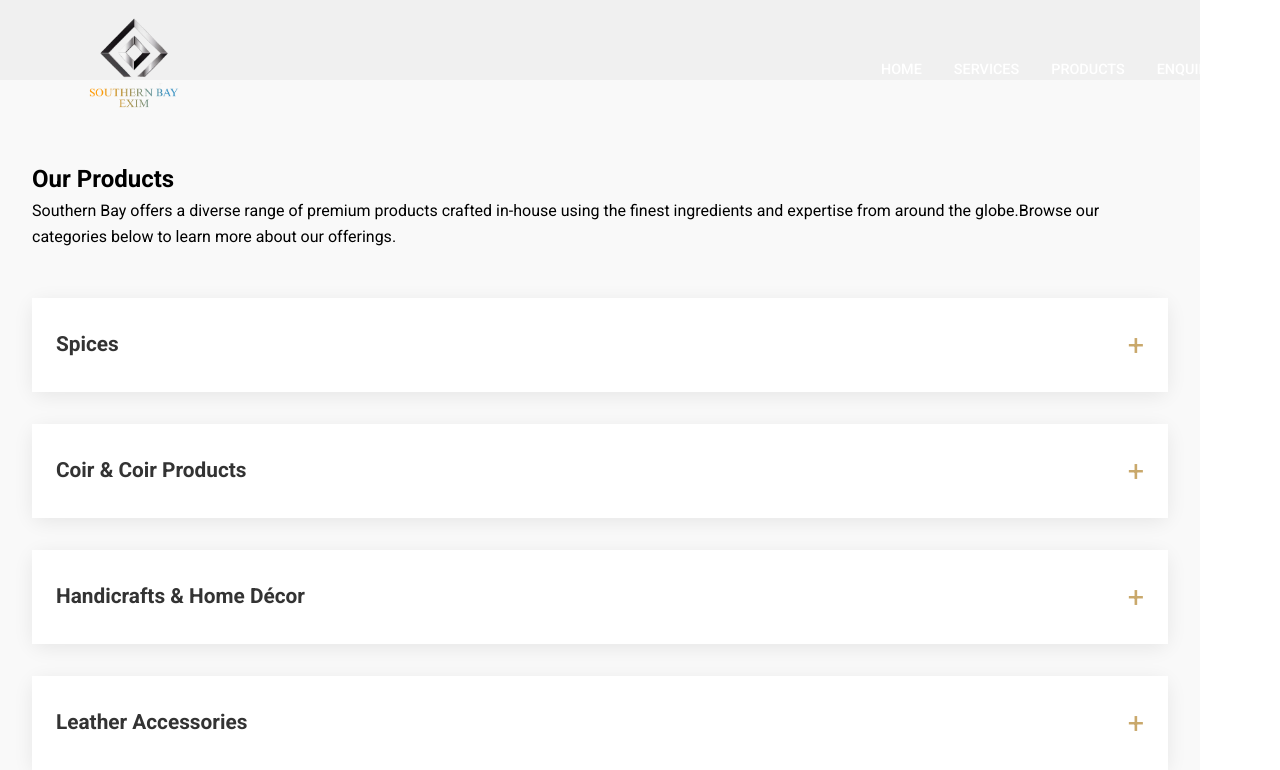
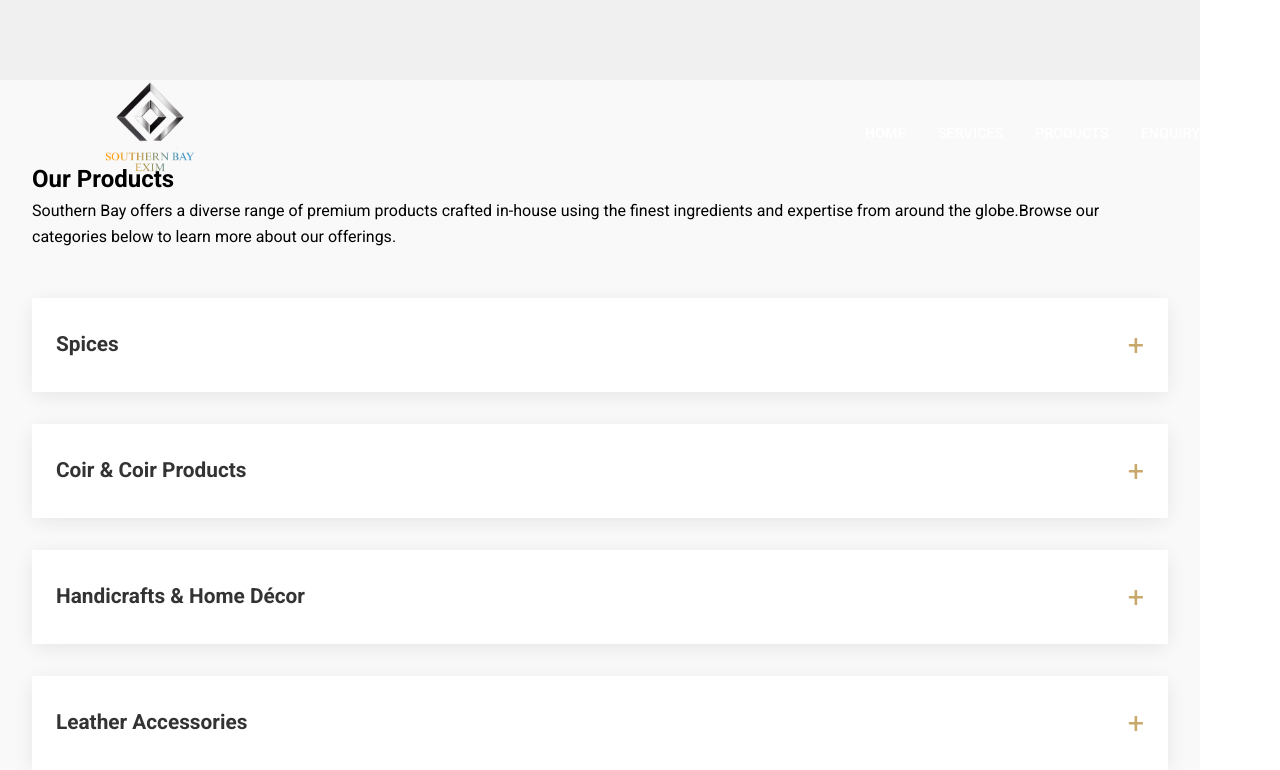
Before and after one commit to southernbayexim123-hue/logistics, a React (Vite) app: page /products in a window 1280 px wide. Shown: the top 770 px of the page. Built offline with nearby package versions, Linux system fonts and the light colour scheme.

Commit message:
Update App.css

```diff
--- a/src/App.css
+++ b/src/App.css
@@ -78,7 +78,7 @@ body {
   display: flex;
   justify-content: space-between;
   align-items: center;
-  padding: 1rem 5%;
+  padding: 80px;
   position: fixed;
   top: auto;
   left: 0;
```
